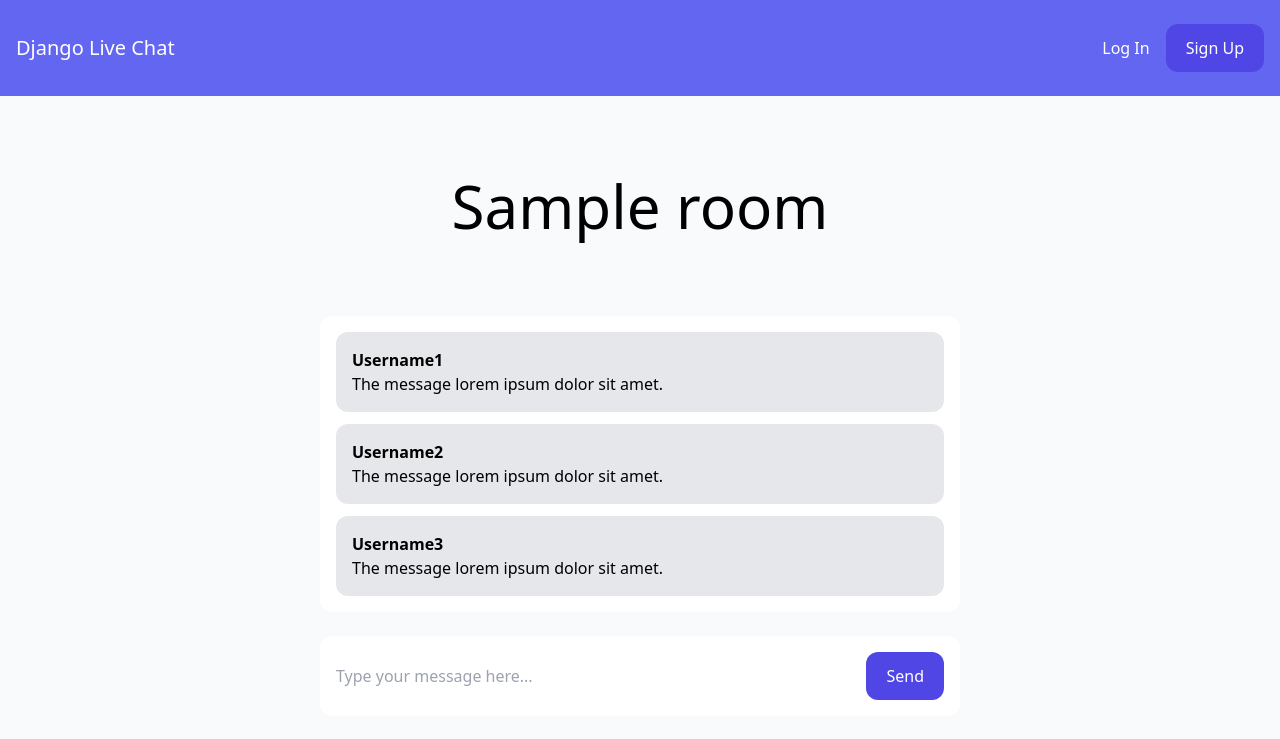
After one commit to mwon369/Django-Live-Chat-App, a Django app: template djangochat/room/templates/room/room.html in a window 1280 px wide. The commit adds this page. Shown: the top 739 px of the page. Run offline with Django 4.2, Linux system fonts and the light colour scheme; the template is opened without the code that fills it: most values are stand-ins (such as "Sample title", 1, 10 or a date in 2020); some libraries are stand-ins or nearby versions.

Commit message:
Setup the html page and URL endpoint for specific chat rooms. Now the join button can be clicked and the user will be redirected to that specific room

```diff
--- /dev/null
+++ b/djangochat/room/templates/room/room.html
@@ -0,0 +1,36 @@
+{% extends 'core/base.html' %}
+
+{% block title %}{{ room.name }} | {% endblock %}
+
+{% block content %}
+<div class="p-10 lg:p-20 text-center">
+  <h1 class="text-3xl lg:text-6xl text-black">{{ room.name }}</h1>
+</div>
+
+<div class="lg:w-2/4 mx-4 lg:mx-auto p-4 bg-white rounded-xl">
+    <div class="chat-messages space-y-3" id="chat-messages">
+
+        <div class="p-4 bg-gray-200 rounded-xl">
+            <p class="font-semibold">Username1</p>
+            <p>The message lorem ipsum dolor sit amet.</p>
+        </div>
+
+        <div class="p-4 bg-gray-200 rounded-xl">
+            <p class="font-semibold">Username2</p>
+            <p>The message lorem ipsum dolor sit amet.</p>
+        </div>
+
+        <div class="p-4 bg-gray-200 rounded-xl">
+            <p class="font-semibold">Username3</p>
+            <p>The message lorem ipsum dolor sit amet.</p>
+        </div>
+    </div>
+</div>
+
+<div class="lg:w-2/4 mt-6 mx-4 lg:mx-auto p-4 bg-white rounded-xl">
+    <form method="post" action="." class="flex">
+        <input type="text" name="content" class="flex-1 mr-3" placeholder="Type your message here..." id="chat-message-input">
+        <button class="px-5 py-3 rounded-xl text-white bg-indigo-600 hover:bg-indigo-700" id="chat-message-submit">Send</button>
+    </form>
+</div>
+{% endblock %}
--- a/djangochat/room/templates/room/rooms.html
+++ b/djangochat/room/templates/room/rooms.html
@@ -14,7 +14,7 @@
       <div class="p-4 bg-white shadow rounded-xl text-center">
         <h2 class="mb-5 text-2xl font-semibold">{{ room.name }}</h2>
 
-        <a href="#" class="px-5 py-3 block rounded-xl text-white bg-indigo-600 hover:bg-indigo-700">Join</a>
+        <a href="{% url 'room' room.slug %}" class="px-5 py-3 block rounded-xl text-white bg-indigo-600 hover:bg-indigo-700">Join</a>
       </div>
     </div>
   {% endfor %}
--- a/djangochat/room/urls.py
+++ b/djangochat/room/urls.py
@@ -3,4 +3,5 @@ from . import views
 
 urlpatterns = [
     path('', views.rooms, name="rooms"),
+    path('<slug:slug>/', views.room, name='room'),
 ]
--- a/djangochat/room/views.py
+++ b/djangochat/room/views.py
@@ -8,3 +8,9 @@ def rooms(request):
     # render the list of all rooms we have in the database
     rooms = Room.objects.all()
     return render(request, 'room/rooms.html', {'rooms': rooms})
+
+@login_required
+def room(request, slug):
+    # find a specific room in the database by its slug and render it
+    room = Room.objects.get(slug=slug)
+    return render(request, 'room/room.html', {'room': room})
```
